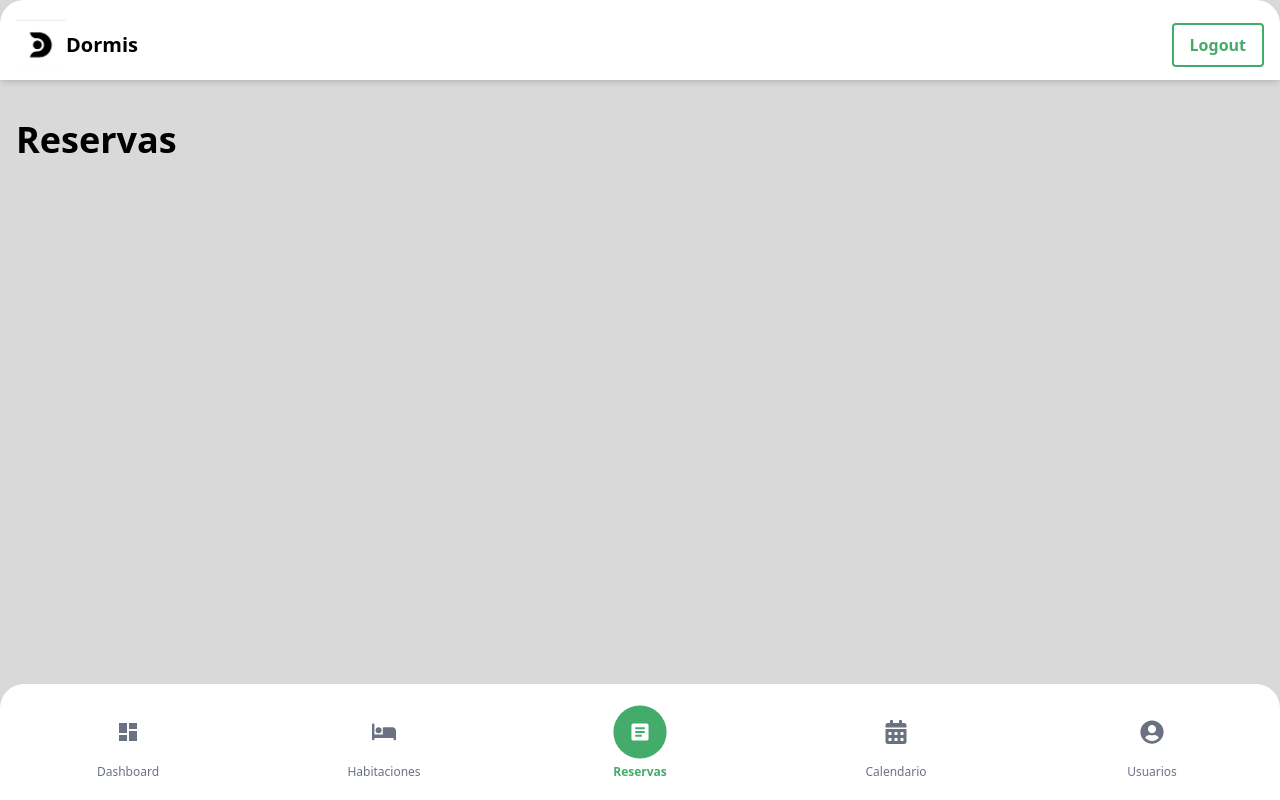
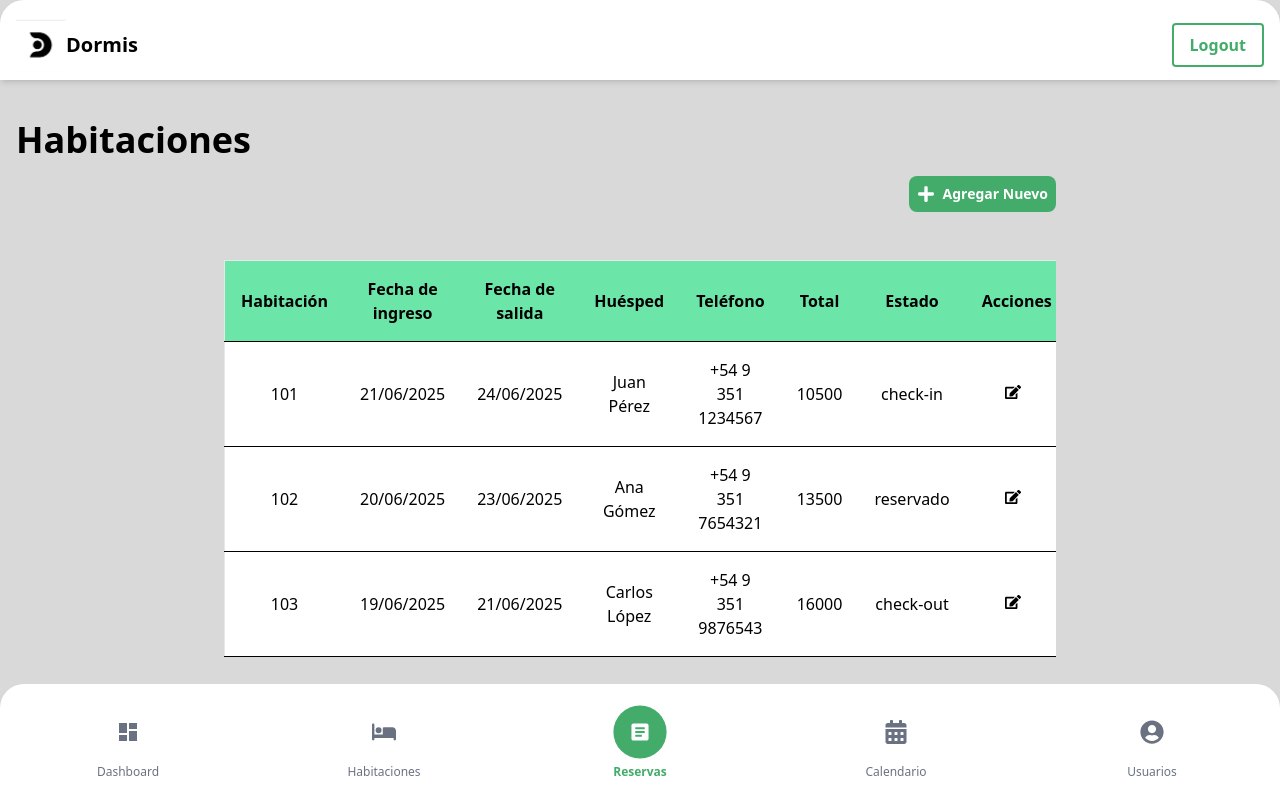
Before and after one commit to hoteldormis1/posada-dormis-frontend, a Next.js app: page /reservas in a window 1280 px wide. Built offline with nearby package versions, Linux system fonts and the light colour scheme.

Commit message:
:sparkles: tabla habitaciones y tabla reservas

```diff
--- /dev/null
+++ b/app/_components/Button/index.tsx
@@ -0,0 +1,27 @@
+import { ReactNode } from "react";
+
+interface ButtonProps {
+  onClick: () => void;
+  children: ReactNode;
+  className?: string;
+  icon?: ReactNode;
+}
+
+const Button = ({
+  onClick,
+  children,
+  className = "",
+  icon,
+}: ButtonProps) => {
+  return (
+    <button
+      onClick={onClick}
+      className={`text-sm flex items-center space-x-2 rounded-lg p-2 font-bold ${className}`}
+    >
+      {icon && <span>{icon}</span>}
+      <span>{children}</span>
+    </button>
+  );
+};
+
+export default Button;
--- /dev/null
+++ b/app/_components/TableComponent/index.tsx
@@ -0,0 +1,90 @@
+"use client"
+
+import React from "react";
+import { FaCheck, FaTimes, FaEdit, FaPlus } from "react-icons/fa";
+import Button from "../Button";
+
+type TableColumn = {
+  header: string;
+  key: string;
+};
+
+interface TableComponentProps<T> {
+  columns: TableColumn[];
+  data: T[];
+  onAdd: () => void;
+  onEdit: (id: string) => void;
+  title?: string;
+}
+
+// 👇 Usamos genéricos con restricción mínima: T debe tener un `id: string`
+const TableComponent = <T extends { id: string }>({
+  columns,
+  data,
+  onEdit,
+  onAdd,
+  title,
+}: TableComponentProps<T>) => {
+  return (
+    <div className="flex flex-col mx-auto w-11/12 sm:w-10/12 md:w-9/12 xl:w-8/12">
+      <div>
+        <div className="flex justify-end py-4">
+          <Button
+            onClick={onAdd}
+            className="text-white bg-main hover:bg-tertiary text-fontSecondary"
+            icon={<FaPlus className="text-white text-lg" />}
+          >
+            Agregar Nuevo
+          </Button>
+        </div>
+        <h2 className="py-4">{title}</h2>
+        <div className="flex-grow overflow-auto">
+          <table className="min-w-full h-full bg-white border border-gray-200">
+            <thead>
+              <tr>
+                {columns.map((column) => (
+                  <th
+                    key={column.key}
+                    className="py-4 px-4 border-b bg-secondary text-black"
+                  >
+                    {column.header}
+                  </th>
+                ))}
+                <th className="py-4 px-4 border-b bg-secondary text-black">Acciones</th>
+              </tr>
+            </thead>
+            <tbody>
+              {data.map((item) => (
+                <tr key={item.id} className="hover:bg-gray-100 text-fontSecondary">
+                  {columns.map((column) => (
+                    <td key={column.key} className="py-4 px-4 border-b text-center">
+                      {typeof item[column.key as keyof T] === "boolean" ? (
+                        item[column.key as keyof T] ? (
+                          <FaCheck className="text-green-600 text-base mx-auto" />
+                        ) : (
+                          <FaTimes className="text-red-600 text-base mx-auto" />
+                        )
+                      ) : (
+                        item[column.key as keyof T] as string | number
+                      )}
+                    </td>
+                  ))}
+                  <td className="py-2 px-4 border-b text-center">
+                    <button
+                      onClick={() => onEdit(item.id)}
+                      className="text-blue-500 hover:text-blue-700 mr-2"
+                    >
+                      <FaEdit className="text-black text-base" />
+                    </button>
+                  </td>
+                </tr>
+              ))}
+            </tbody>
+          </table>
+        </div>
+      </div>
+    </div>
+  );
+};
+
+export default TableComponent;
--- a/app/_components/index.ts
+++ b/app/_components/index.ts
@@ -2,5 +2,6 @@ import LoginIzquierda from "./LoginIzquierda/index"
 import LayoutWrapper from "./LayoutWrapper/index"
 import Navbar from "./Navbar/index"
 import Footerbar from "./Footerbar/index"
+import TableComponent from "./TableComponent/index"
 
-export {LoginIzquierda, Footerbar, LayoutWrapper, Navbar}
+export {LoginIzquierda, Footerbar, LayoutWrapper, Navbar, TableComponent}
--- /dev/null
+++ b/app/_models/types/index.ts
@@ -0,0 +1,25 @@
+export type Room = {
+	id: string;
+	numero: number;
+	tipo: string;              // Ej: "doble", "suite"
+	habilitada: boolean;
+	precio: number;
+};
+
+export enum TipoReserva {
+  CheckIn = "check-in",
+  CheckOut = "check-out",
+  Reservado = "reservado",
+  Cancelado = "cancelado",
+}
+
+export type Reserva = {
+  id: string;
+  numeroHab: number;            // Número de habitación reservada
+  ingreso: string;              // Fecha de ingreso (ISO string o Date)
+  egreso: string;               // Fecha de salida (ISO string o Date)
+  huespedNombre: string;
+  telefonoHuesped: string;
+  total: number;                // Total a pagar o pagado
+  estadoDeReserva: TipoReserva;
+};
--- a/app/globals.css
+++ b/app/globals.css
@@ -9,6 +9,7 @@
 @theme {
   --color-background: #D9D9D9;
   --color-main: #43AC6A;
+  --color-secondary: #6CE5A9;
 }
 
 @layer base {
--- a/app/habitaciones/page.tsx
+++ b/app/habitaciones/page.tsx
@@ -1,12 +1,79 @@
-import React from 'react'
-import { fuenteDeTitulo, pantallaPrincipalEstilos } from '../_styles/global-styles'
+"use client";
+
+import React from "react";
+import {
+	fuenteDeTitulo,
+	pantallaPrincipalEstilos,
+} from "../_styles/global-styles";
+import { TableComponent } from "@/_components";
+import { Room } from "@/_models/types";
 
 const Habitaciones = () => {
-  return (
-    <div className={pantallaPrincipalEstilos}>
-        <label className={fuenteDeTitulo}>Habitaciones</label>
-    </div>
-  )
-}
+	const columns = [
+		{ header: "Número", key: "numero" },
+		{ header: "Tipo", key: "tipo" },
+		{ header: "Precio", key: "precio" },
+		{ header: "Habilitada", key: "habilitada" }
+	];
 
-export default Habitaciones
+	const rooms: Room[] = [
+		{
+			id: "1",
+			numero: 101,
+			tipo: "Individual",
+			precio: 3500,
+			habilitada: true
+		},
+		{
+			id: "2",
+			numero: 102,
+			tipo: "Doble",
+			precio: 4500,
+			habilitada: true
+		},
+		{
+			id: "3",
+			numero: 103,
+			tipo: "Suite",
+			precio: 8000,
+			habilitada: false
+		},
+	];
+
+	return (
+		<div className={pantallaPrincipalEstilos}>
+			<label className={fuenteDeTitulo}>Habitaciones</label>
+			<TableComponent<Room>
+				columns={columns}
+				data={rooms}
+				onAdd={() => null}
+				onEdit={() => null}
+			/>
+			{/* <Formulare
+				toggleModal={toggleModal}
+				type={dataFormulare.type}
+				title={dataFormulare.title}
+				data={dataFormulare.data}
+				submitFunction={dataFormulare.submitFunction}
+				submitBtnTitle={dataFormulare.submitBtnTitle}
+				isOpen={isOpen}
+				fields={[
+					{ name: "Número", type: "number", db_name: "number", required: true, min: 1 },
+    			{ name: "Precio", type: "number", db_name: "price", required: true, min: 1 },
+					{
+						name: "Tipo de habitaciones",
+						type: "select",
+						options: roomTypes.map((item: RoomTypes) => ({
+							name: item.name,
+							id: item._id,
+						})),
+						db_name: "typeId",
+					},
+					{ name: "Habilitado", type: "checkbox", db_name: "enabled" }
+				]}
+			/> */}
+		</div>
+	);
+};
+
+export default Habitaciones;
--- a/app/reservas/page.tsx
+++ b/app/reservas/page.tsx
@@ -1,12 +1,91 @@
-import React from 'react'
-import { fuenteDeTitulo, pantallaPrincipalEstilos } from '../_styles/global-styles'
+"use client";
+
+import React from "react";
+import {
+	fuenteDeTitulo,
+	pantallaPrincipalEstilos,
+} from "../_styles/global-styles";
+import { Reserva, TipoReserva } from "@/_models/types";
+import { TableComponent } from "@/_components";
 
 const page = () => {
-  return (
-    <div className={pantallaPrincipalEstilos}>
-          <label className={fuenteDeTitulo}>Reservas</label>
-    </div>
-  )
-}
+	const columns = [
+		{ header: "Habitación", key: "numeroHab" },
+		{ header: "Fecha de ingreso", key: "ingreso" },
+		{ header: "Fecha de salida", key: "egreso" },
+		{ header: "Huésped", key: "huespedNombre" },
+		{ header: "Teléfono", key: "telefonoHuesped" },
+		{ header: "Total", key: "total" },
+		{ header: "Estado", key: "estadoDeReserva" },
+	];
 
-export default page
+	const reservas = [
+		{
+			id: "1",
+			numeroHab: 101,
+			ingreso: "21/06/2025",
+			egreso: "24/06/2025",
+			huespedNombre: "Juan Pérez",
+			telefonoHuesped: "+54 9 351 1234567",
+			total: 10500,
+			estadoDeReserva: TipoReserva.CheckIn,
+		},
+		{
+			id: "2",
+			numeroHab: 102,
+			ingreso: "20/06/2025",
+			egreso: "23/06/2025",
+			huespedNombre: "Ana Gómez",
+			telefonoHuesped: "+54 9 351 7654321",
+			total: 13500,
+			estadoDeReserva: TipoReserva.Reservado,
+		},
+		{
+			id: "3",
+			numeroHab: 103,
+			ingreso: "19/06/2025",
+			egreso: "21/06/2025",
+			huespedNombre: "Carlos López",
+			telefonoHuesped: "+54 9 351 9876543",
+			total: 16000,
+			estadoDeReserva: TipoReserva.CheckOut, // Cambié "mantenimiento" a "check-out"
+		},
+	];
+
+	return (
+		<div className={pantallaPrincipalEstilos}>
+			<label className={fuenteDeTitulo}>Habitaciones</label>
+			<TableComponent<Reserva>
+				columns={columns}
+				data={reservas}
+				onAdd={() => null}
+				onEdit={() => null}
+			/>
+			{/* <Formulare
+				toggleModal={toggleModal}
+				type={dataFormulare.type}
+				title={dataFormulare.title}
+				data={dataFormulare.data}
+				submitFunction={dataFormulare.submitFunction}
+				submitBtnTitle={dataFormulare.submitBtnTitle}
+				isOpen={isOpen}
+				fields={[
+					{ name: "Número", type: "number", db_name: "number", required: true, min: 1 },
+    			{ name: "Precio", type: "number", db_name: "price", required: true, min: 1 },
+					{
+						name: "Tipo de habitaciones",
+						type: "select",
+						options: roomTypes.map((item: RoomTypes) => ({
+							name: item.name,
+							id: item._id,
+						})),
+						db_name: "typeId",
+					},
+					{ name: "Habilitado", type: "checkbox", db_name: "enabled" }
+				]}
+			/> */}
+		</div>
+	);
+};
+
+export default page;
--- a/tsconfig.json
+++ b/tsconfig.json
@@ -13,6 +13,7 @@
     "isolatedModules": true,
     "jsx": "preserve",
     "incremental": true,
+    "noImplicitAny": false,
     "plugins": [
       {
         "name": "next"
```
